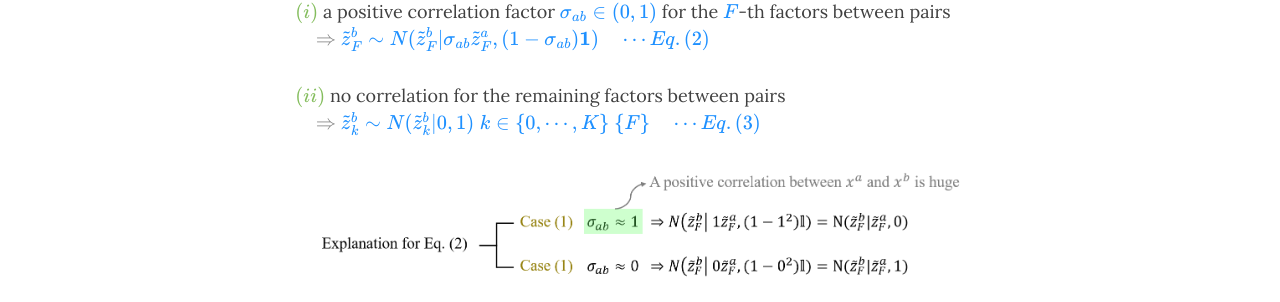
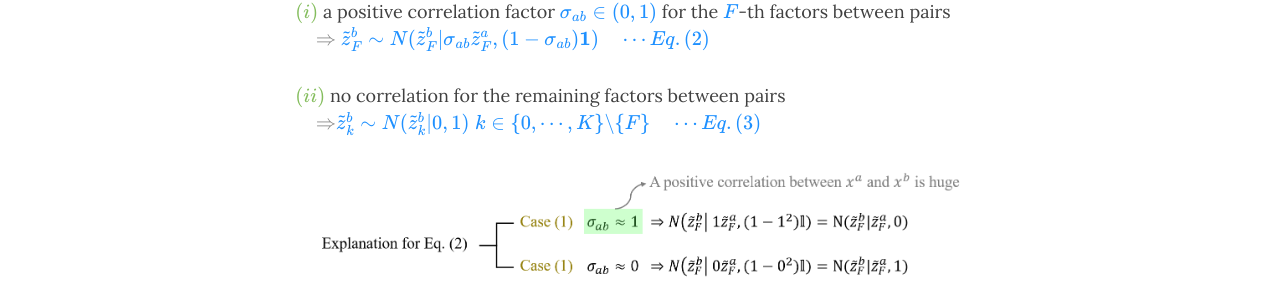
Before and after one commit to da2so/da2so.github.io, a Jekyll site: the page built from _posts/2020-09-08-A_Disentangling_Invertible_Interpretation_Network_for_Explaining_Latent_Representations.md, in a window 1280 px wide and 900 px high, scrolled down 3324 px. Shown: the part 151-453 px from the top of the window. Built offline with Jekyll 4.4.1, drawn with Linux system fonts in a browser that asks for light colours; nearby versions of some CDN libraries; formulas are drawn with MathJax 3.

Commit message:
Update 2020-09-08-A_Disentangling_Invertible_Interpretation_Network_for_Explaining_Latent_Representations.md

```diff
--- a/_posts/2020-09-08-A_Disentangling_Invertible_Interpretation_Network_for_Explaining_Latent_Representations.md
+++ b/_posts/2020-09-08-A_Disentangling_Invertible_Interpretation_Network_for_Explaining_Latent_Representations.md
@@ -75,7 +75,7 @@ For a given training pair <span style="color:DodgerBlue">$(x^a, x^b)$</span> fac
 <span style="color:gray">$\quad \quad \Rightarrow$</span> <span style="color:DodgerBlue">$\widetilde{z}^b_F \sim N (\widetilde{z}^b_F | \sigma_{ab} \widetilde{z}^a_F , (1- \sigma_\{ab\} ) \mathbf{1} ) \quad \cdots Eq. (2)$</span>
 
 <span style="color:#84BD5D">$\quad (ii)$</span> no correlation for the remaining factors between pairs
-<span style="color:gray">$\quad \quad \Rightarrow$</span> <span style="color:DodgerBlue">$\widetilde{z}^b_k \sim N (\widetilde{z}^b_k | 0,1  ) \; k \in \\{ 0, \cdots , K \\} \\ \\{ F \\} \quad \cdots Eq. (3)$</span>
+<span style="color:gray">$\quad \quad \Rightarrow$</span><span style="color:DodgerBlue">$\widetilde{z}^b_k \sim N (\widetilde{z}^b_k | 0,1  ) \; k \in \\{ 0, \cdots , K \\} \backslash \\{ F \\} \quad \cdots Eq. (3)$</span>
 
 
 ![2](https://da2so.github.io/assets/post_img/2020-09-08-A_Disentangling_Invertible_Interpretation_Network_for_Explaining_Latent_Representations/5.png){: .mx-auto.d-block width="90%" :}
```
